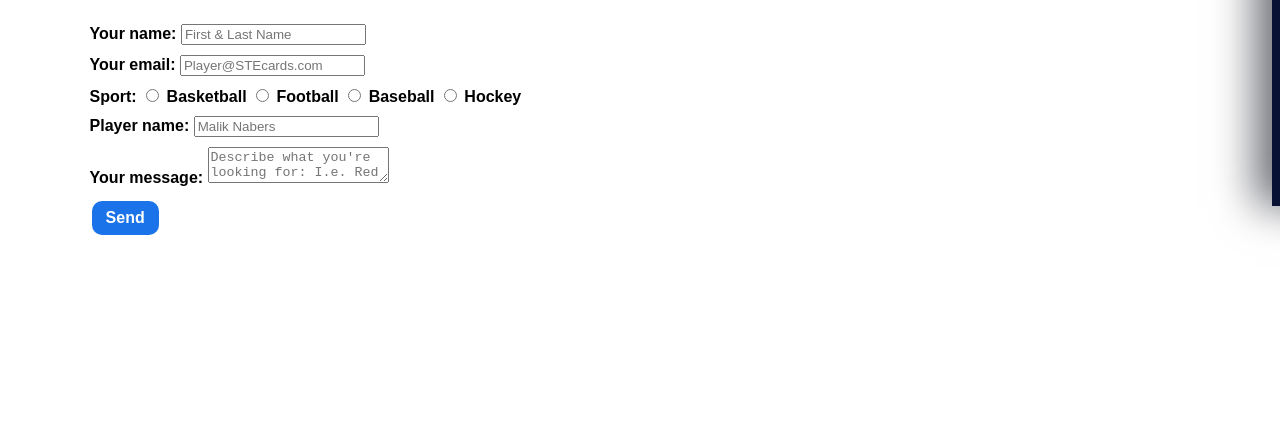
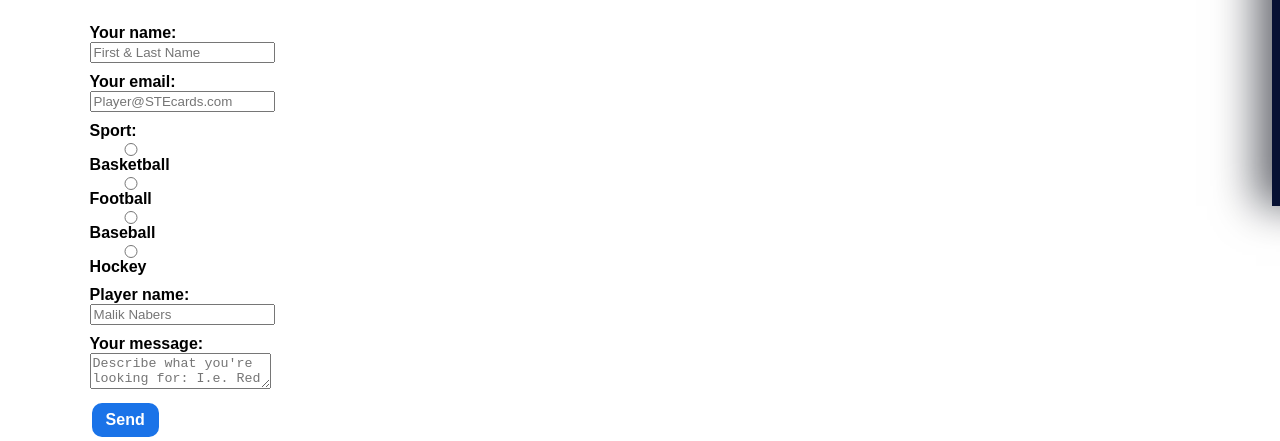
Before and after one commit to Sedery/sports-cards, a plain HTML site: page contact.html in a window 1280 px wide. Shown: the part 642-1083 px from the top of the page. Before the commit the page ends 881 px from the top, so only its background shows below. Drawn offline with Linux system fonts and the light colour scheme.

Commit message:
vertical labels

```diff
--- a/contact.html
+++ b/contact.html
@@ -164,34 +164,34 @@
 
     <!-- modify this form HTML as you wish and place wherever you want your form -->
     <form action="https://formcarry.com/s/5KknhlX3Uu_" method="POST" enctype="multipart/form-data">
-        <label>
+        <label class="form-group">
             Your name:
             <!-- name each of your inputs as you wish -->
-            <input type="text" name="name" placeholder="First & Last Name">
+            <input class="form-group" type="text" name="name" placeholder="First & Last Name">
         </label>
-        <label>
+        <label class="form-group">
             Your email:
             <!-- name each of your inputs as you wish -->
             <input type="email" name="email" Placeholder="Player@STEcards.com" >
         </label>
-        <label>
+        <label class="form-group">
             Sport:
             <input type="radio"> Basketball
             <input type="radio"> Football
             <input type="radio"> Baseball
             <input type="radio"> Hockey
         </label>
-        <label>
+        <label class="form-group">
             Player name:
             <input type="text" name="playername" placeholder="Malik Nabers">
         </label>
 
-        <label>
+        <label class="form-group">
             Your message:
             <textarea name="message" placeholder="Describe what you're looking for: I.e. Red cracked ice, Giants throwback patch, Optic 2023 design"></textarea>
         </label>
         <!-- your other form fields go here -->
-        <button style="background:#1a73e8; color:#fff; border:none; padding:8px 14px; border-radius:10px; font-weight:700; cursor:pointer;" type="submit">Send</button>
+        <button class="form-group" style="background:#1a73e8; color:#fff; border:none; padding:8px 14px; border-radius:10px; font-weight:700; cursor:pointer;" type="submit">Send</button>
     </form>
 
 
```
